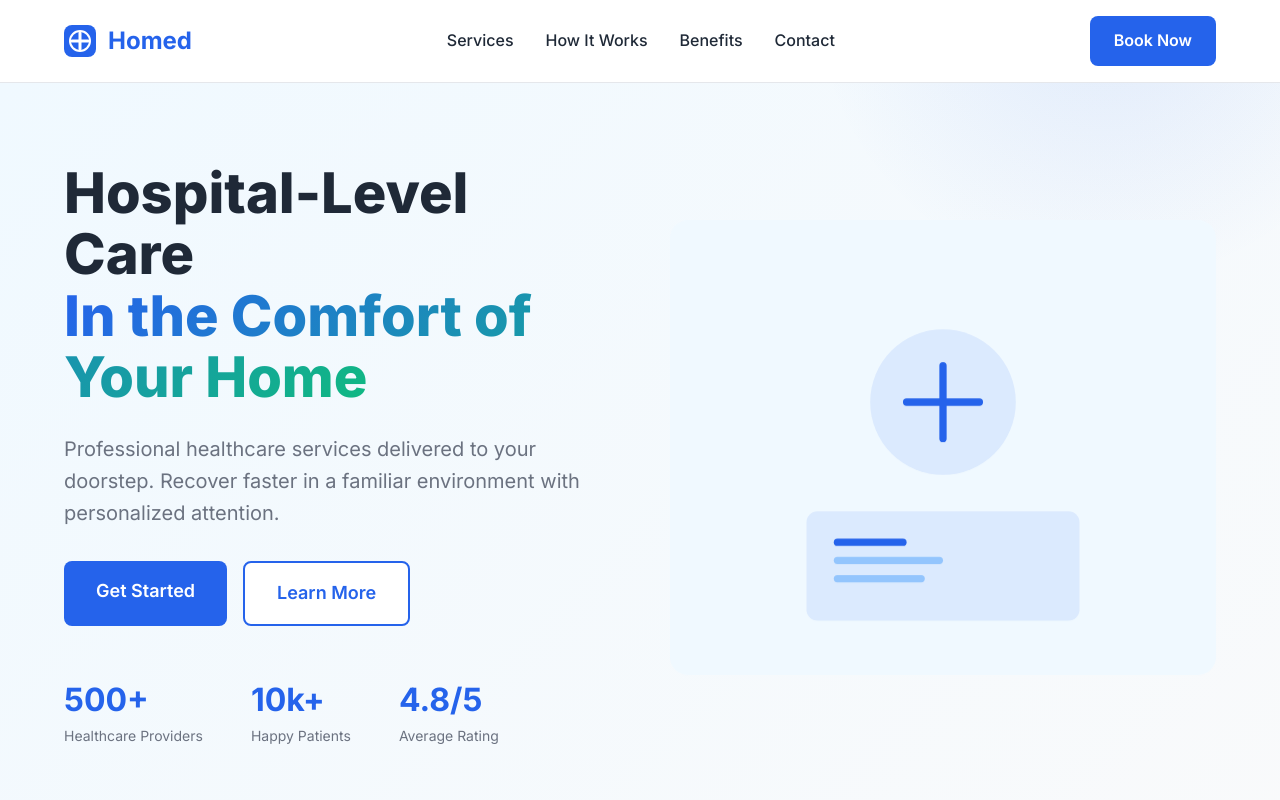
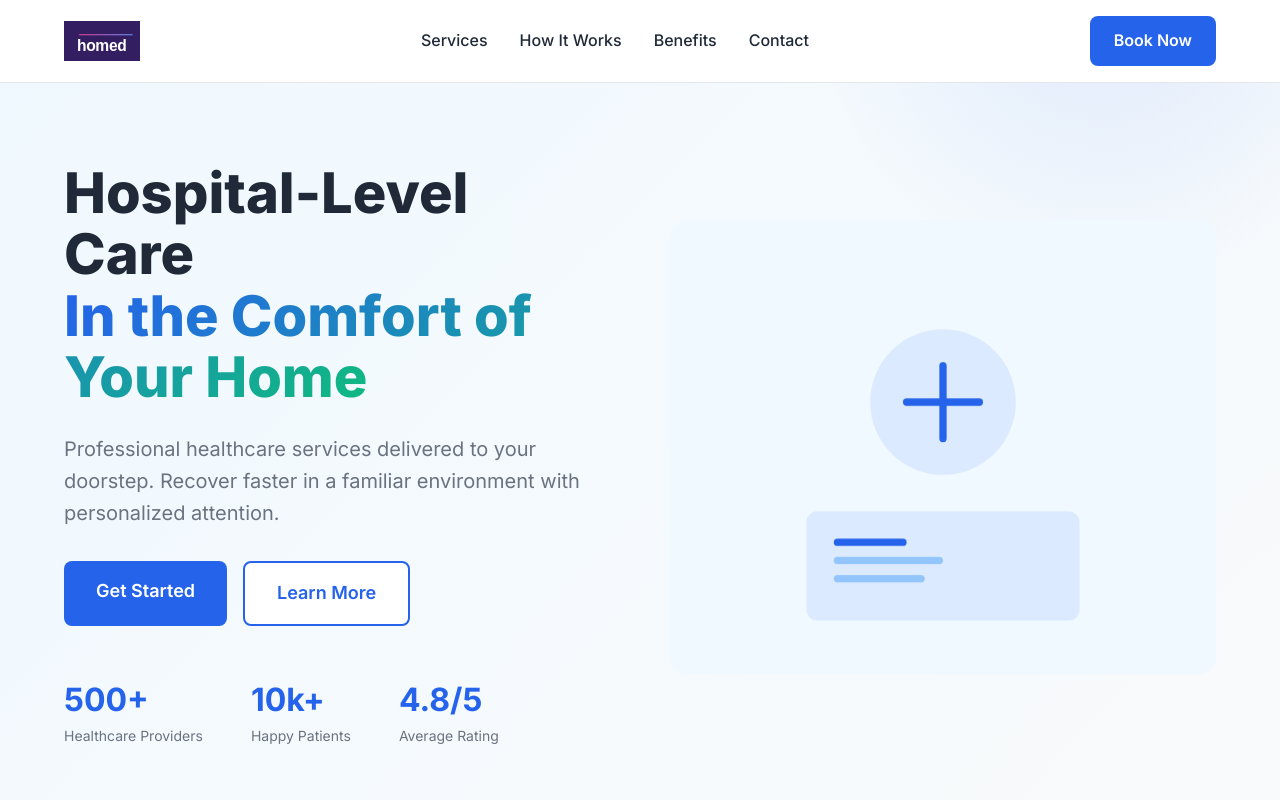
Before and after one commit to aprdev47/homed_landing, a plain HTML site: page index.html in a window 1280 px wide. Shown: the top 800 px of the page. Drawn offline with Linux system fonts and the light colour scheme.

Commit message:
added homed icon for the landing page

```diff
--- a/index.html
+++ b/index.html
@@ -5,6 +5,7 @@
     <meta name="viewport" content="width=device-width, initial-scale=1.0">
     <meta name="description" content="Homed - Professional hospital-level care at your home. Quality healthcare without the hassle of hospital visits.">
     <title>Homed - Hospital Care at Home</title>
+    <link rel="icon" type="image/svg+xml" href="images/homed_logo.svg">
     <link rel="stylesheet" href="styles.css">
     <link rel="preconnect" href="https://fonts.googleapis.com">
     <link rel="preconnect" href="https://fonts.gstatic.com" crossorigin>
@@ -16,12 +17,7 @@
         <div class="container">
             <div class="nav-wrapper">
                 <div class="logo">
-                    <svg width="32" height="32" viewBox="0 0 32 32" fill="none" xmlns="http://www.w3.org/2000/svg">
-                        <rect width="32" height="32" rx="8" fill="#2563EB"/>
-                        <path d="M16 8V24M8 16H24" stroke="white" stroke-width="3" stroke-linecap="round"/>
-                        <circle cx="16" cy="16" r="10" stroke="white" stroke-width="2"/>
-                    </svg>
-                    <span class="logo-text">Homed</span>
+                    <img src="images/homed_logo.svg" alt="Homed Logo" class="logo-image">
                 </div>
                 <ul class="nav-links" id="navLinks">
                     <li><a href="#services">Services</a></li>
@@ -559,12 +555,7 @@
             <div class="footer-content">
                 <div class="footer-section">
                     <div class="footer-logo">
-                        <svg width="32" height="32" viewBox="0 0 32 32" fill="none" xmlns="http://www.w3.org/2000/svg">
-                            <rect width="32" height="32" rx="8" fill="#2563EB"/>
-                            <path d="M16 8V24M8 16H24" stroke="white" stroke-width="3" stroke-linecap="round"/>
-                            <circle cx="16" cy="16" r="10" stroke="white" stroke-width="2"/>
-                        </svg>
-                        <span>Homed</span>
+                        <img src="images/homed_logo.svg" alt="Homed Logo" class="logo-image">
                     </div>
                     <p class="footer-description">
                         Professional hospital-level care in the comfort of your home.
--- a/styles.css
+++ b/styles.css
@@ -59,6 +59,11 @@ body {
     font-size: 24px;
     font-weight: 700;
     color: var(--primary-color);
+}
+
+.logo-image {
+    height: 40px;
+    width: auto;
 }
 
 .logo-text {
@@ -824,6 +829,11 @@ section {
     margin-bottom: 16px;
 }
 
+.footer-logo .logo-image {
+    height: 50px;
+    width: auto;
+}
+
 .footer-description {
     color: rgba(255, 255, 255, 0.7);
     line-height: 1.6;
```
Also changed, not shown: images/homed_logo.svg (added).
